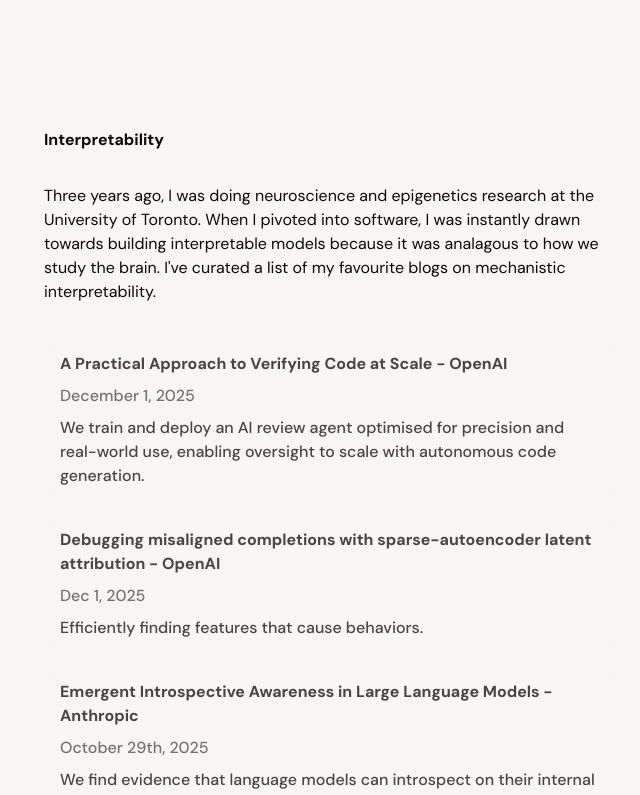
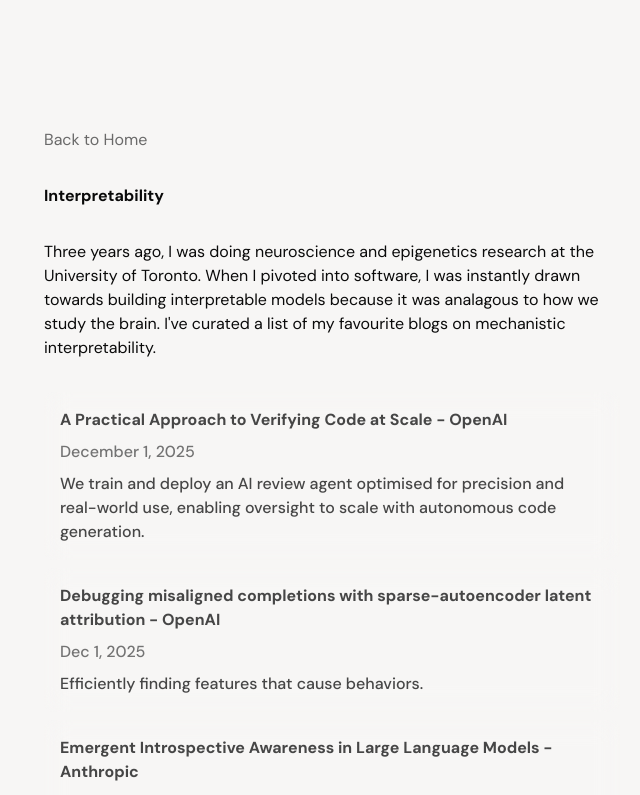
Before and after one commit to elijah0528/personal-website, a Next.js app: page /interp in a window 1280 px wide. Shown: the top 795 px of the page, without its empty margins (308-948 px from the left). Built offline with nearby package versions, Linux system fonts and the light colour scheme.

Commit message:
Add back to home

```diff
--- a/app/interp/page.tsx
+++ b/app/interp/page.tsx
@@ -1,3 +1,4 @@
+import FancyLink from "@/components/FancyLink";
 import ProjectCard from "@/components/ProjectCard";
 import { interpPaperData } from "@/lib/data";
 
@@ -5,6 +6,12 @@
   return (
     <main className="flex w-full min-h-screen flex-col items-center font-sans px-8">
       <div className="z-50 flex w-full flex-col items-start gap-8 px-4 pt-32 pb-48 text-md  md:w-3/4 lg:w-1/2">
+      <FancyLink
+          href="/"
+          className="text-accent-foreground/80 hover:text-accent-foreground transition-colors hover:!translate-x-0"
+        >
+          Back to Home
+      </FancyLink>
       <section className="flex flex-col gap-8">
           <h2 className="font-bold">Interpretability</h2>
 
```
